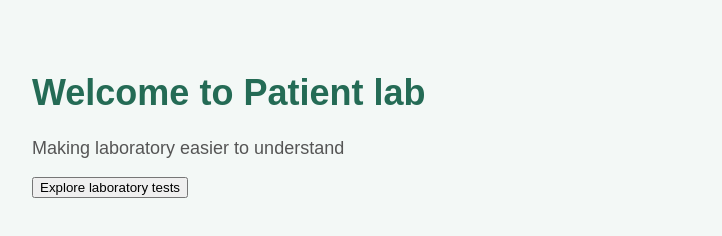
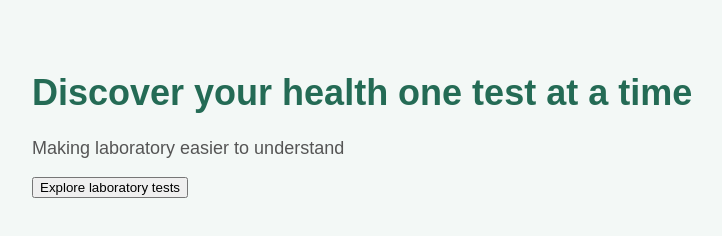
Before and after one commit to Temitope-Apatira/patientlab, a plain HTML site: page index.html in a window 1280 px wide. Shown: the whole page, without its empty margins (16-738 px from the left). Drawn offline with Linux system fonts and the light colour scheme.

Commit message:
Update PatientLab homepage heading

```diff
--- a/index.html
+++ b/index.html
@@ -5,7 +5,7 @@
         <link rel="stylesheet" href="style.css">
     </head>
     <body>
-        <h1>Welcome to Patient lab</h1>
+        <h1>Discover your health one test at a time</h1>
         <p>Making laboratory easier to understand</p>
         <button id="exploreBtn">Explore laboratory tests</button>
         <script src="script.js"></script>
```
